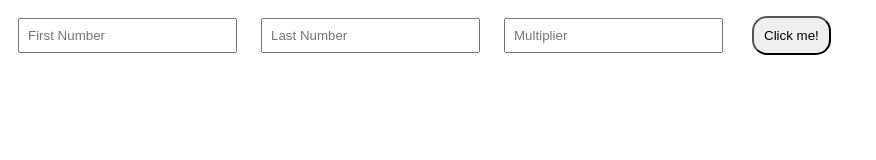
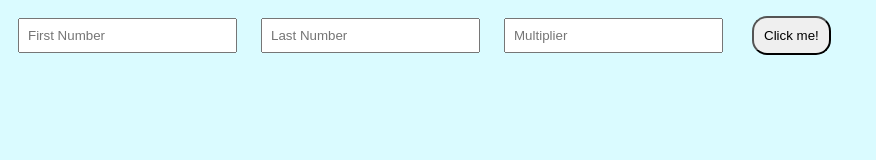
Before and after one commit to Nam-Do-San-22/Midterm-Exam, a plain HTML site: page index.html in a window 1280 px wide. Shown: the whole page, without its empty margins (0-876 px from the left). Drawn offline with Linux system fonts and the light colour scheme.

Commit message:
Update index.html

```diff
--- a/index.html
+++ b/index.html
@@ -7,6 +7,10 @@
 
 
 <style>
+body{
+        background-color: #DAFBFF;
+    }
+
 .btn{
     margin-left: 15px;
     padding: 10px;
```
